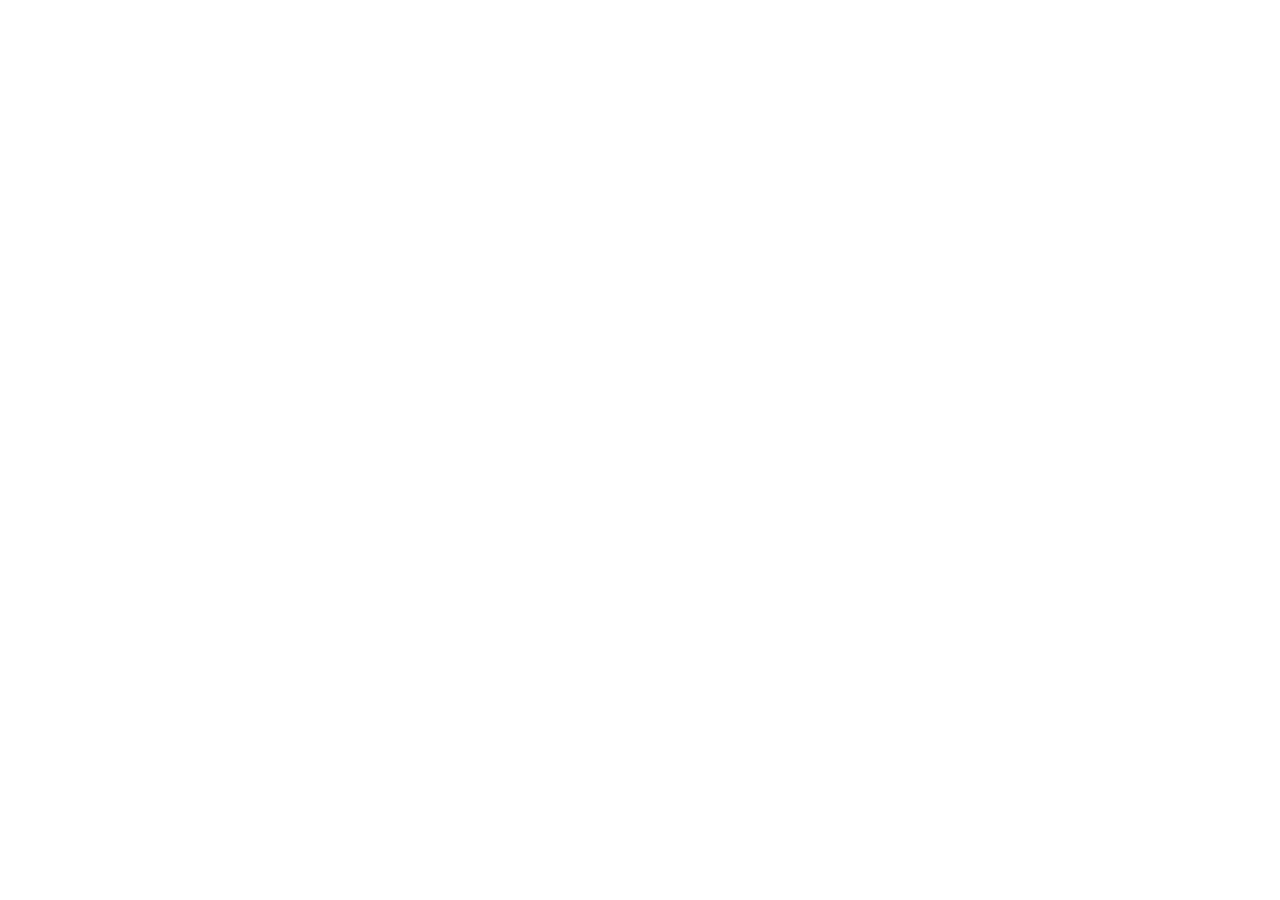
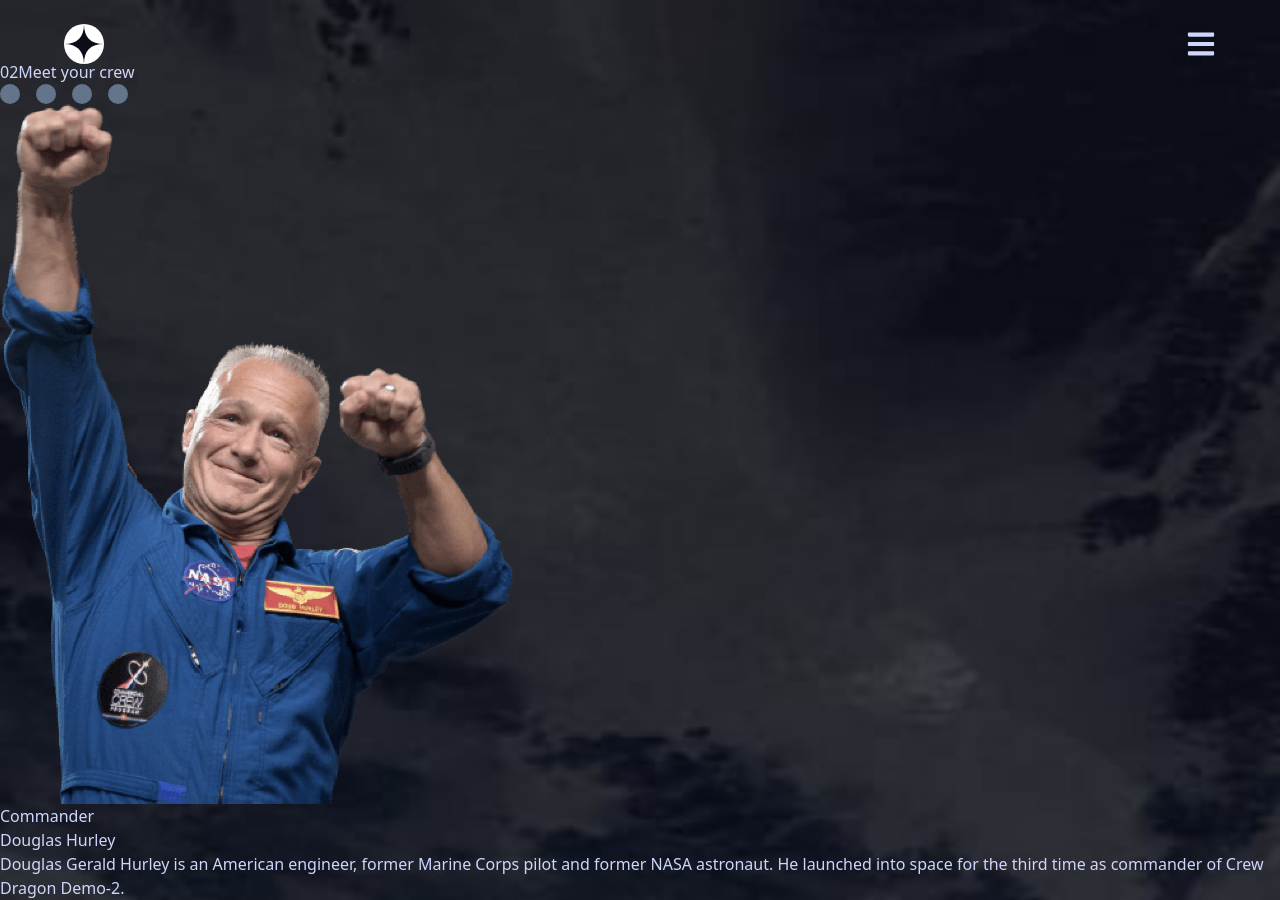
Before and after one commit to AlbertoLed/Space-Tourism-website, a React (Vite) app: page /Space-Tourism-website/crew in a window 1280 px wide. Before the commit this address had no page. Before the commit the page ends 800 px from the top, so only its background shows below. Built offline with nearby package versions, Linux system fonts and the light colour scheme; a web font is replaced by a local one.

Commit message:
Add Crew and CrewMember routes with the data and basic layout

```diff
--- a/src/App.tsx
+++ b/src/App.tsx
@@ -3,7 +3,10 @@
 import Home from "./routes/Home"
 import Destination from "./routes/destination/Destination"
 import DestinationPlace from "./routes/destination/DestinationPlace"
-import { moon, mars, europa, titan } from "./data"
+import Crew from "./routes/crew/Crew"
+import CrewMember from "./routes/crew/CrewMember"
+// import Technology from "./routes/technology/Technology"
+import { moon, mars, europa, titan, douglas, mark, victor, anousheh } from "./data"
 
 function App() {
 
@@ -18,6 +21,17 @@
             <Route path="europa" element={<DestinationPlace place={europa} />} />
             <Route path="titan" element={<DestinationPlace place={titan} />} />
           </Route>
+          <Route path="crew" element={<Crew />}>
+            <Route index element={<CrewMember member={douglas} />} />
+            <Route path="mark" element={<CrewMember member={mark} />} />
+            <Route path="victor" element={<CrewMember member={victor} />} />
+            <Route path="anousheh" element={<CrewMember member={anousheh} />} />
+          </Route>
+          {/* <Route path="technology" element={<Technology />}>
+            <Route index element={<h1>Launch vehicle</h1>}/>
+            <Route path="spaceport" element={<h1>Spaceport</h1>}/>
+            <Route path="space" element={<h1>Space capsule</h1>}/>
+          </Route> */}
         </Route>
       </Routes>
     </BrowserRouter>
--- /dev/null
+++ b/src/routes/crew/Crew.tsx
@@ -0,0 +1,22 @@
+// import { useEffect } from "react"
+import { useLocation, Outlet } from "react-router-dom"
+
+export default function Crew() {
+    const location = useLocation()
+    console.log(location)
+
+    const bgImg = "bg-[url('./assets/crew/background-crew-mobile.jpg')]"
+
+    return(
+        <section className={`${bgImg} min-h-[100vh] bg-cover text-text grid content-center pt-[60px]`}>
+            <h1><span>02</span>Meet your crew</h1>
+            <div className="flex space-x-4">
+                <div className="w-5 h-5 bg-slate-500 rounded-full hover:cursor-pointer"></div>
+                <div className="w-5 h-5 bg-slate-500 rounded-full hover:cursor-pointer"></div>
+                <div className="w-5 h-5 bg-slate-500 rounded-full hover:cursor-pointer"></div>
+                <div className="w-5 h-5 bg-slate-500 rounded-full hover:cursor-pointer"></div>
+            </div>
+            <Outlet />
+        </section>
+    )
+}
--- /dev/null
+++ b/src/routes/crew/CrewMember.tsx
@@ -0,0 +1,16 @@
+import { CrewMember as Member } from "../../utils"
+
+export default function CrewMember(props: {member:Member}) {
+    const { member } = props
+
+    return(
+        <>
+            <img src={member.image} alt={`${member.name} image`} />
+            <div>
+                <p>{member.role}</p>
+                <p>{member.name}</p>
+                <p>{member.bio}</p>
+            </div>
+        </>
+    )
+}
```
